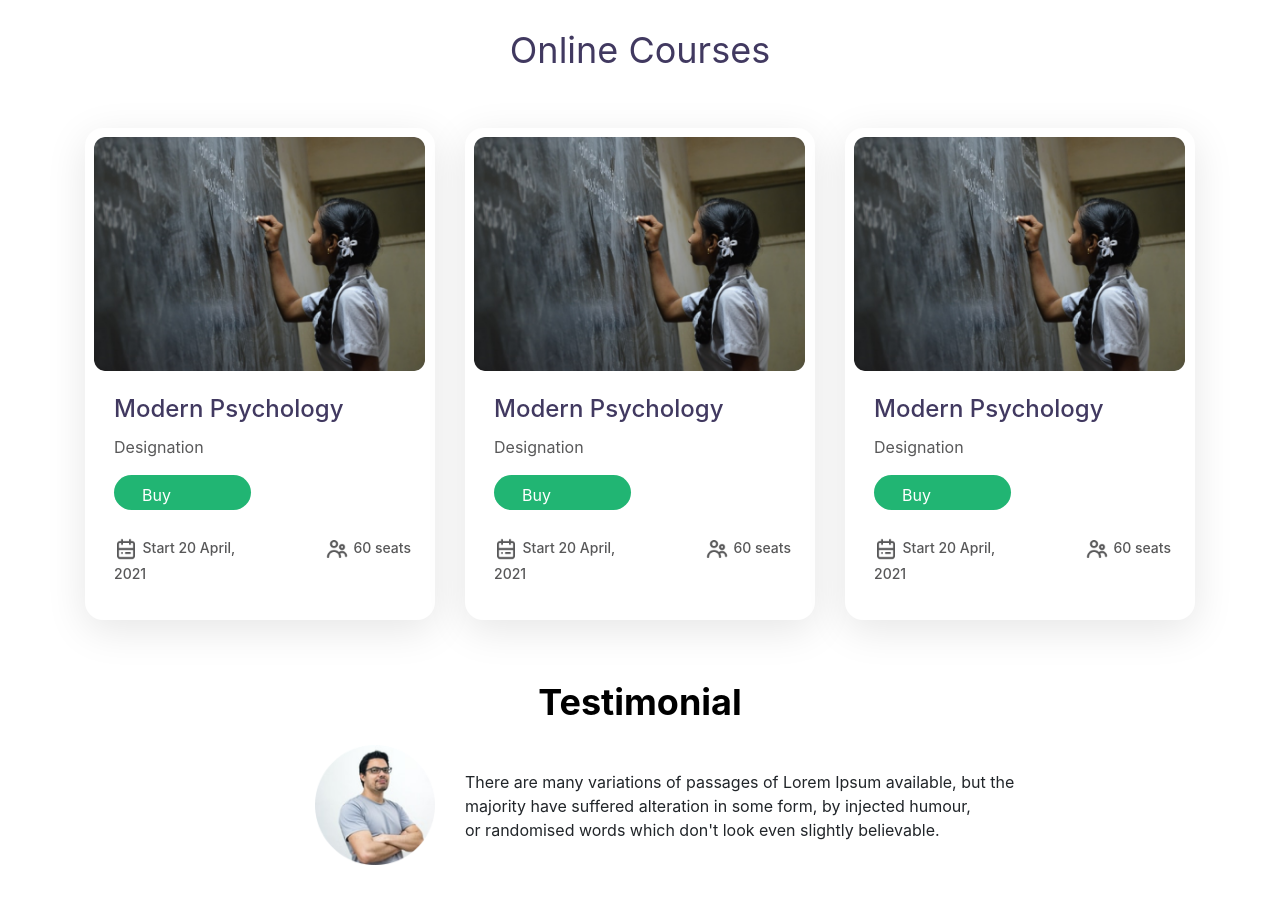
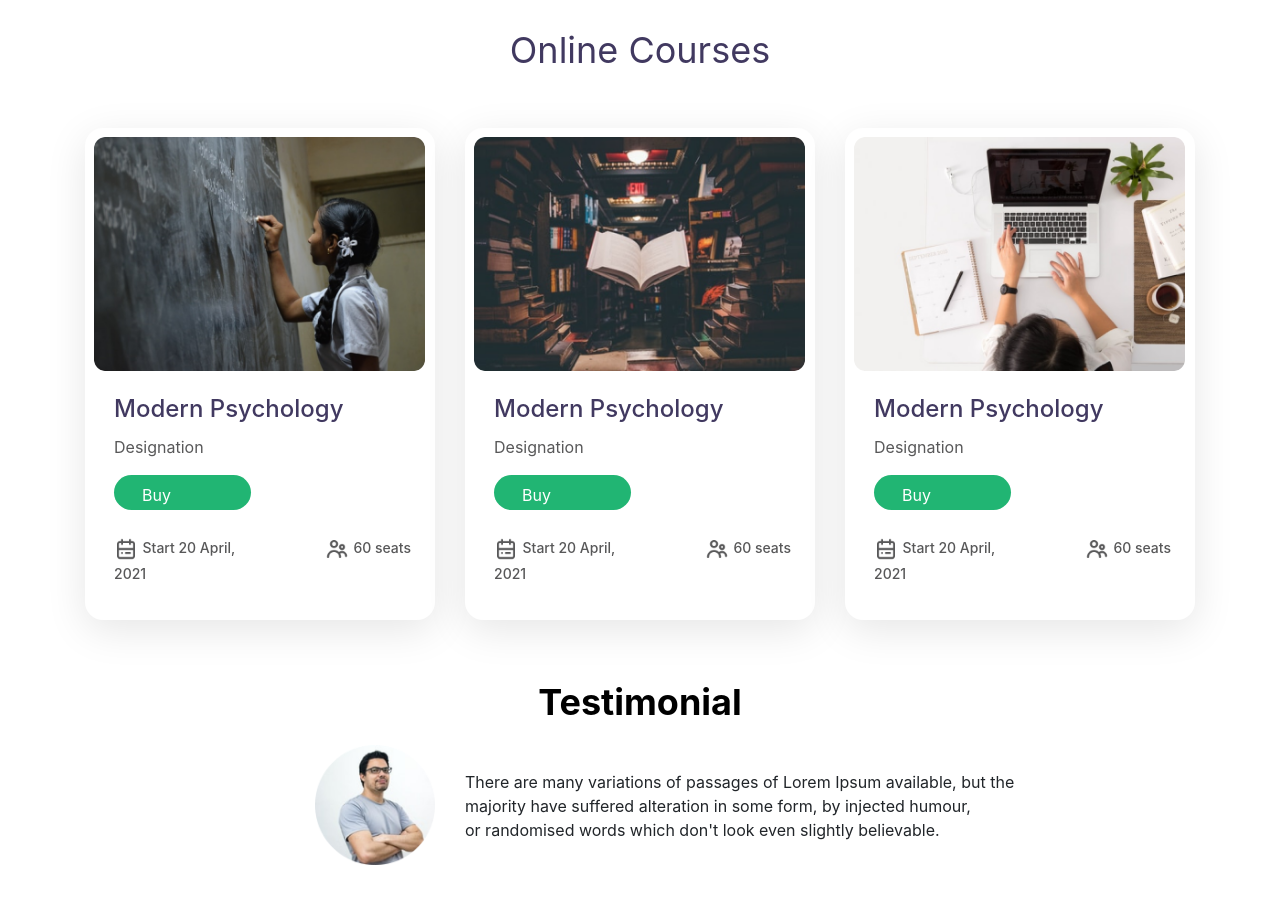
Before and after one commit to amatulmoula/E-school-website, a plain HTML site: page index.html in a window 1280 px wide. Shown: the part 960-1863 px from the top of the page. Drawn offline with nearby package versions, Linux system fonts and the light colour scheme.

Commit message:
changes pic

```diff
--- a/index.html
+++ b/index.html
@@ -117,7 +117,7 @@
 
                     <div class="col-md-4">
                         <div class="singleCoursePlan">
-                            <img src="Photos/Morder pyschology.png" alt="student"
+                            <img src="Photos/Morder psyc.png" alt="student"
                                 class="singlecourseplanImage">
                             <div class="singleCourseMiddleCon">
                                 <h6>Modern Psychology</h6>
@@ -143,7 +143,7 @@
 
                     <div class="col-md-4">
                         <div class="singleCoursePlan">
-                            <img src="Photos/Morder pyschology.png" alt="student"
+                            <img src="Photos/Morder pychons.png" alt="student"
                                 class="singlecourseplanImage">
                             <div class="singleCourseMiddleCon">
                                 <h6>Modern Psychology</h6>
```
